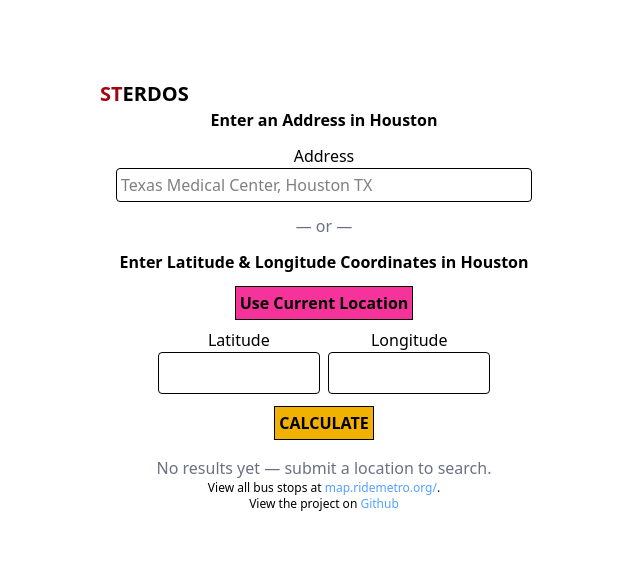
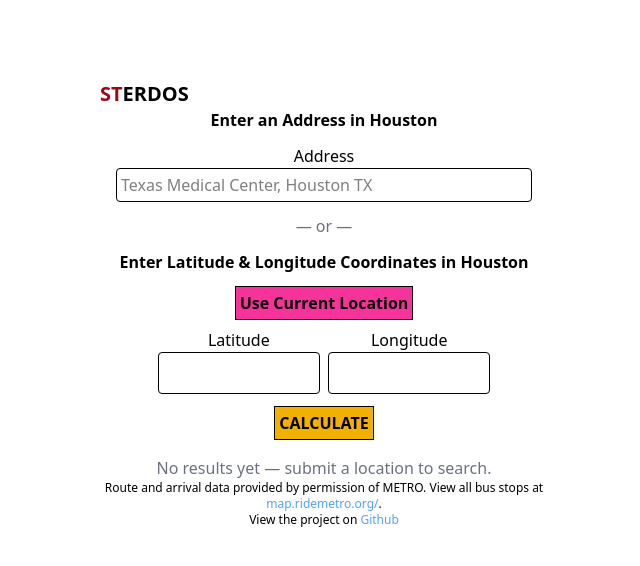
Before and after one commit to KaytchJam/sterdos, a Next.js app in the folder src/: page / in a window 1280 px wide. Shown: the top 566 px of the page, without its empty margins (316-956 px from the left). Built offline with nearby package versions, Linux system fonts and the light colour scheme.

Commit message:
added METRO ref

```diff
--- a/src/app/page.tsx
+++ b/src/app/page.tsx
@@ -127,7 +127,7 @@ export default function Page() {
                     </p>
                 )}
 
-                <p className="text-xs text-center">View all bus stops at <a href="https://map.ridemetro.org/" className="text-blue-400" target="_blank">map.ridemetro.org/</a>.</p>
+                <p className="text-xs text-center">Route and arrival data provided by permission of METRO. View all bus stops at <a href="https://map.ridemetro.org/" className="text-blue-400" target="_blank">map.ridemetro.org/</a>.</p>
                 <p className="text-xs text-center">View the project on <a target="_blank" href="https://github.com/KaytchJam/sterdos" className="text-blue-400">Github</a></p>
             </div>
         </section>
```
